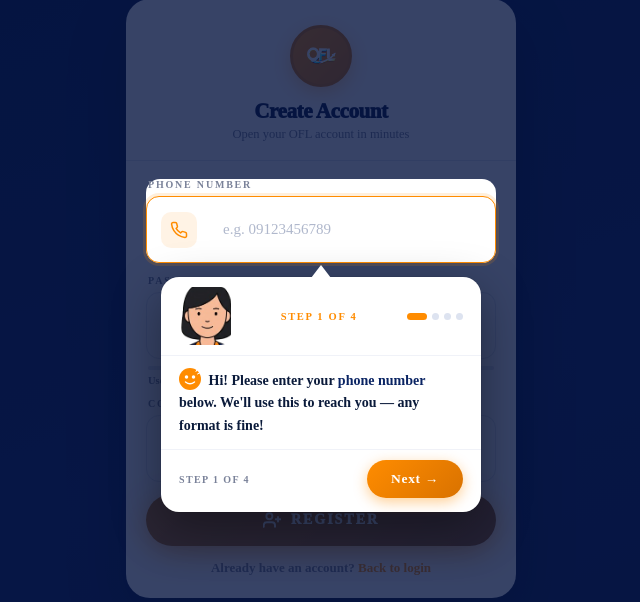
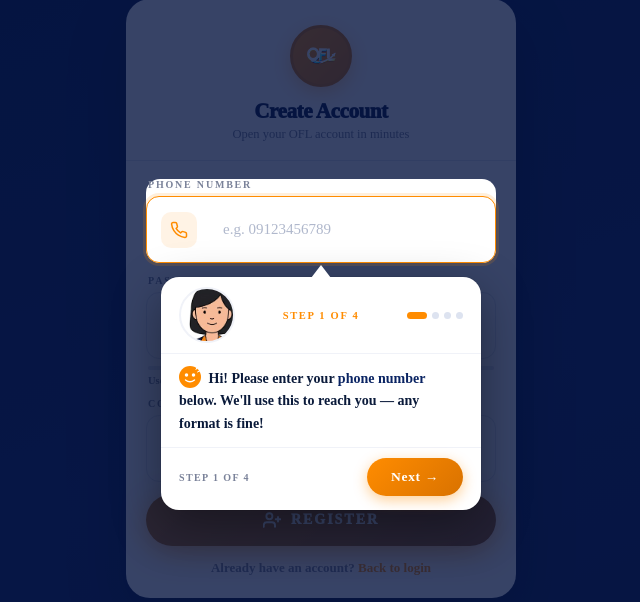
Before and after one commit to vainglory0601-arch/mana_system2, a Django app: page /register/ in a window 1280 px wide. Shown: the part 102-704 px from the top of the page, without its empty margins (319-959 px from the left). Run offline with Django 5.2, Linux system fonts and the light colour scheme.

Commit message:
register: circular avatar crop, 56x56, tighter face zoom
Co-Authored-By: Claude Sonnet 4.6 <noreply@anthropic.com>

```diff
--- a/templates/register.html
+++ b/templates/register.html
@@ -155,13 +155,14 @@ input:-webkit-autofill{-webkit-text-fill-color:var(--ink)!important;-webkit-box-
   border-bottom:1px solid #f0f2f8;
 }
 
-/* Mini staff character — background-image crop */
+/* Mini staff character — circular avatar */
 .cb-char-wrap{
-  width:52px;height:58px;
+  width:56px;height:56px;
   flex-shrink:0;
-  border-radius:10px;
-  background-size:220px auto;
-  background-position:-84px -51px;
+  border-radius:50%;
+  border:2px solid #f0f2f8;
+  background-size:190px auto;
+  background-position:-66px -44px;
   background-repeat:no-repeat;
 }
 .cb-step{font-size:10.5px;font-weight:900;letter-spacing:.16em;text-transform:uppercase;color:var(--orange);}
```
